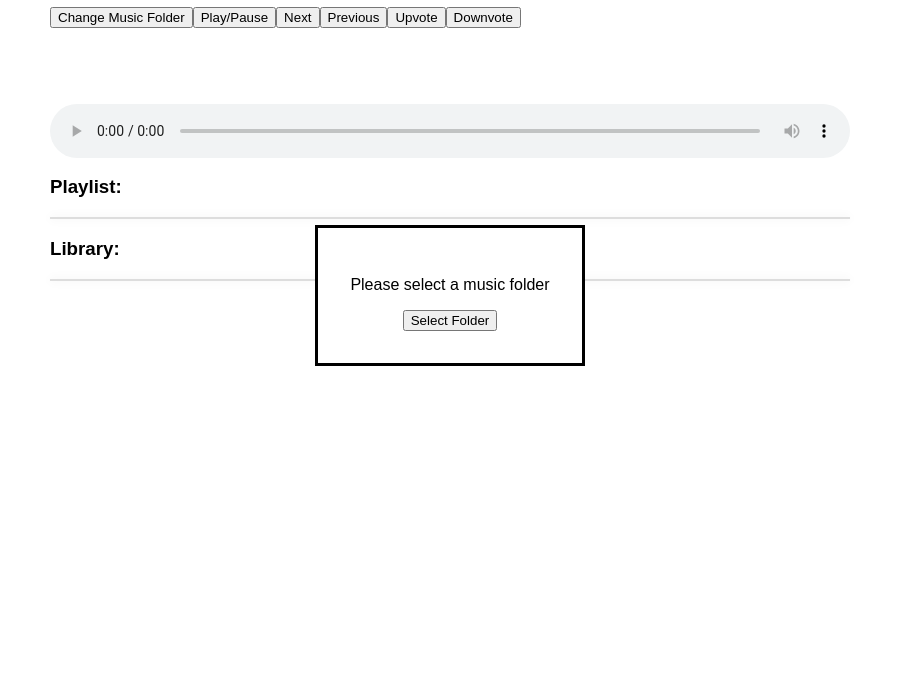
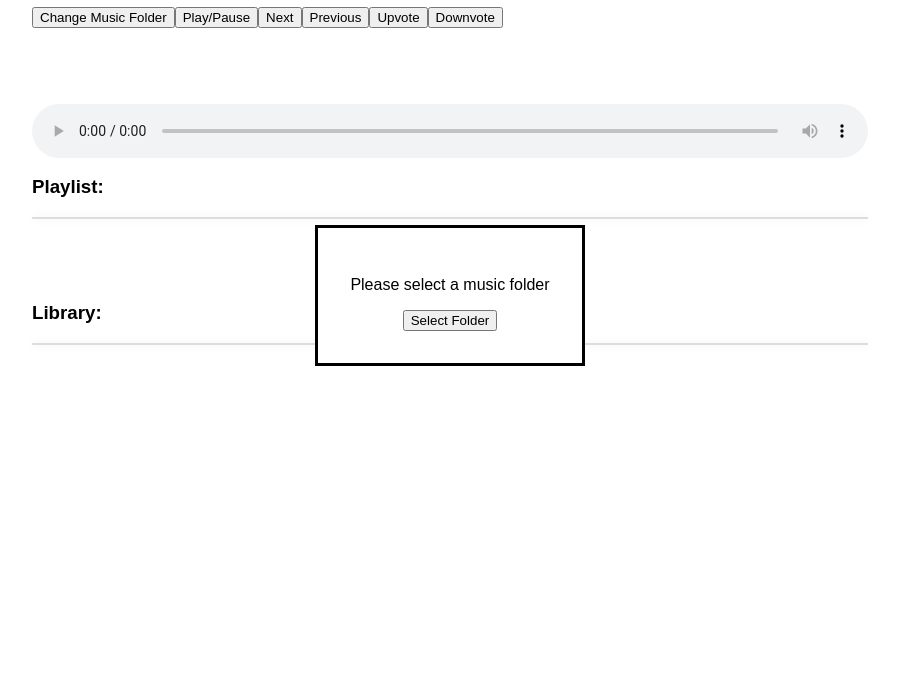
Before and after one commit to madacol/weighted_shuffle, a plain HTML site: page index.html in a window 1280 px wide. Shown: the part 105-800 px from the top of the page, without its empty margins (190-1088 px from the left). Drawn offline with nearby package versions, Linux system fonts and the light colour scheme.

Commit message:
fix style library

```diff
--- a/style.css
+++ b/style.css
@@ -4,16 +4,15 @@ body {
     justify-content: space-around;
     align-content: flex-start;
     flex-wrap: wrap;
-    height: 100vh;
-    box-sizing: border-box;
-    padding: 2em;
     margin: 0;
 }
 #library-container, main {
     display: flex;
     flex-direction: column;
-    max-height: 100%;
-    max-width: 800px;
+    max-height: 100vh;
+    max-width: 900px;
+    padding: 2em;
+    box-sizing: border-box;
     width: 100%;
 }
 #controls { display: flex; align-items: center; }
```
